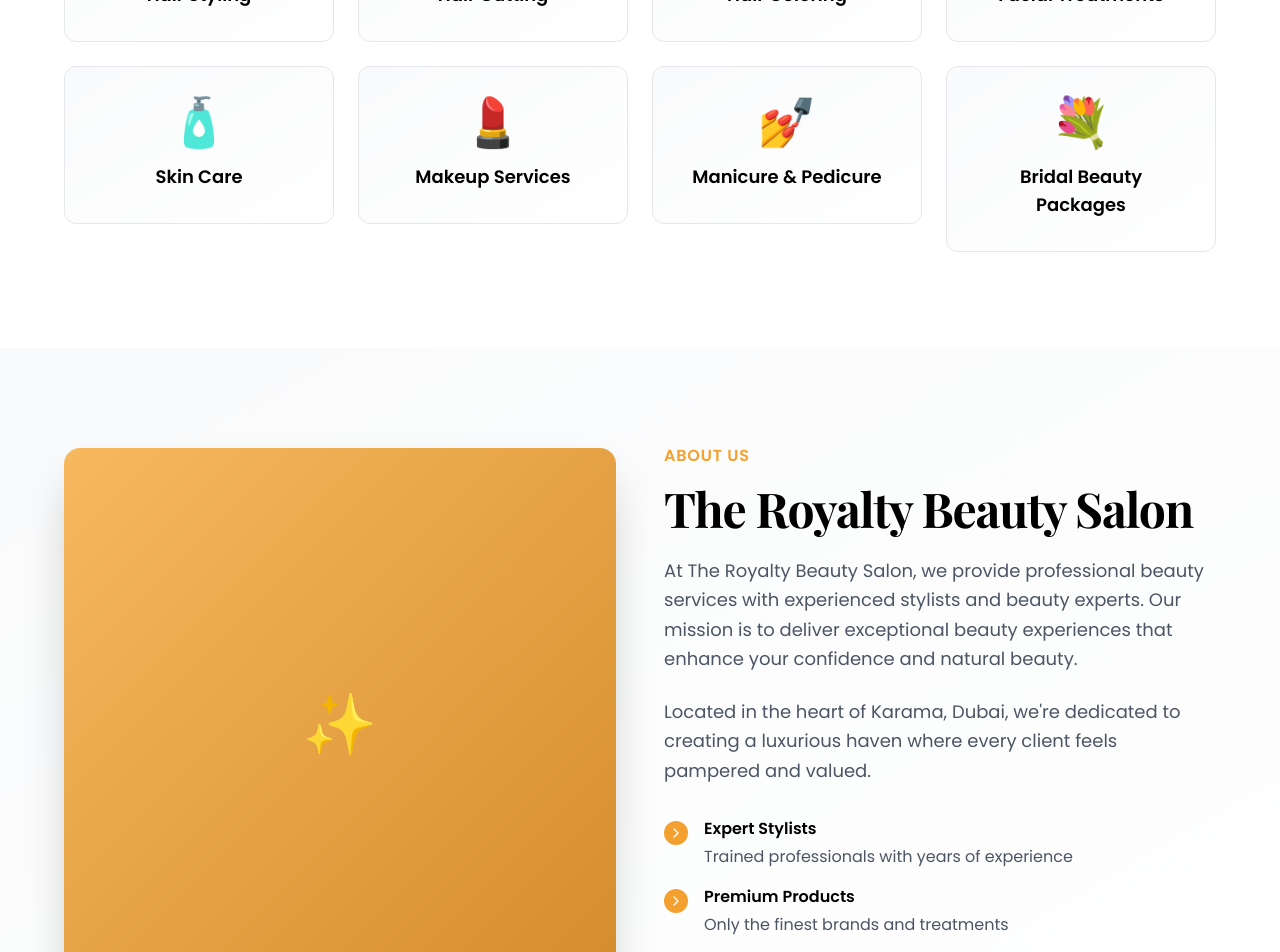
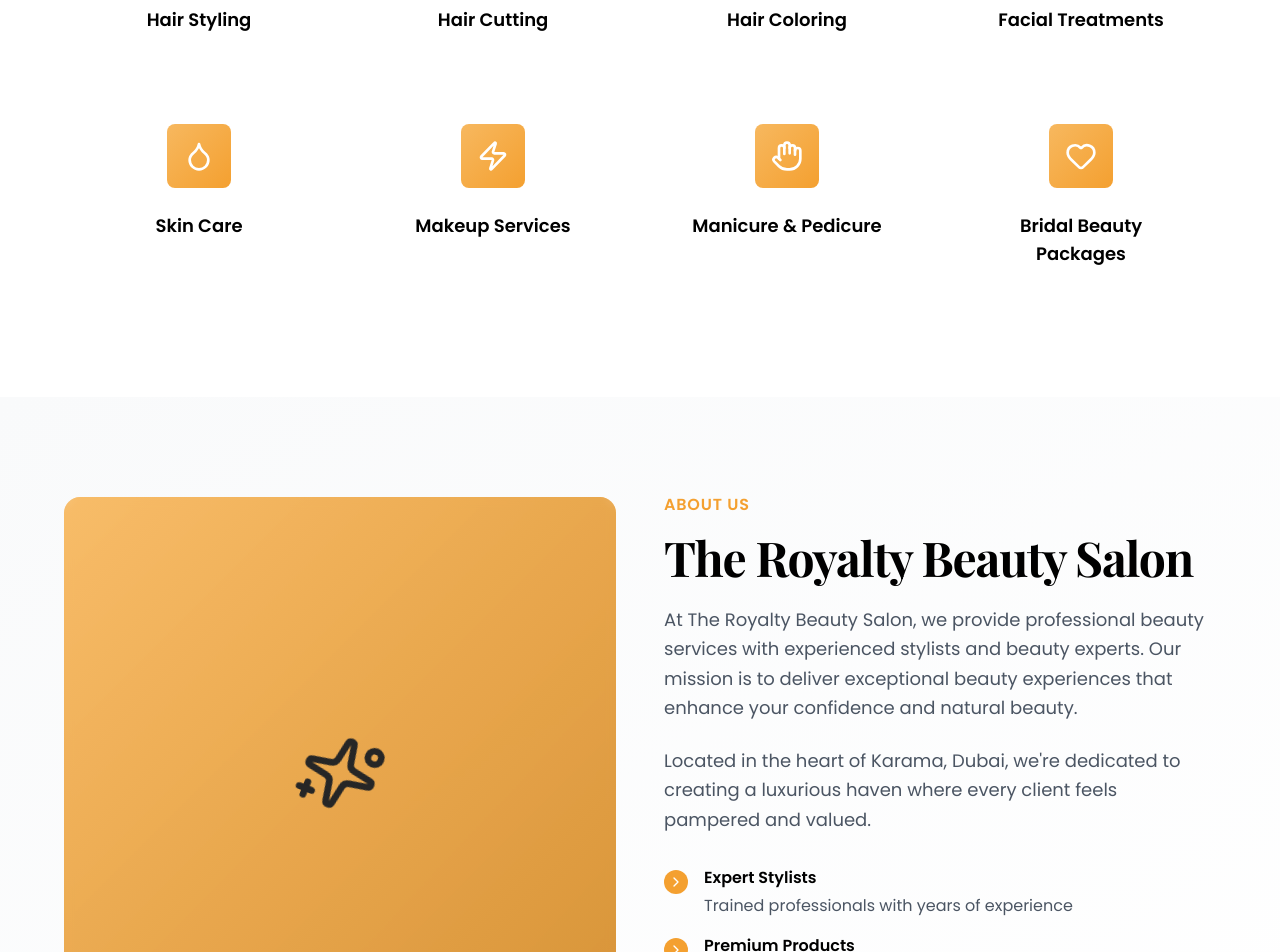
Before and after one commit to bajaranglalkumawat/Salon-dubai, a React (Vite) app: page / in a window 1280 px wide. Shown: the part 1300-2252 px from the top of the page. Built offline with nearby package versions, Linux system fonts and the light colour scheme.

Commit message:
Add glass morphism design and animations to salon website

```diff
--- a/client/pages/Index.tsx
+++ b/client/pages/Index.tsx
@@ -1,5 +1,5 @@
 import { useState } from 'react';
-import { MapPin, Phone, Clock, Star, ChevronRight, Menu, X } from 'lucide-react';
+import { MapPin, Phone, Clock, Star, ChevronRight, Menu, X, Sparkles, Scissors, Brush, Droplet, Palette, Zap, Hand, Heart } from 'lucide-react';
 import { motion } from 'framer-motion';
 
 export default function Index() {
@@ -34,14 +34,14 @@ export default function Index() {
   };
 
   const services = [
-    { name: 'Hair Styling', icon: '💇' },
-    { name: 'Hair Cutting', icon: '✂️' },
-    { name: 'Hair Coloring', icon: '🎨' },
-    { name: 'Facial Treatments', icon: '✨' },
-    { name: 'Skin Care', icon: '🧴' },
-    { name: 'Makeup Services', icon: '💄' },
-    { name: 'Manicure & Pedicure', icon: '💅' },
-    { name: 'Bridal Beauty Packages', icon: '💐' },
+    { name: 'Hair Styling', Icon: Sparkles },
+    { name: 'Hair Cutting', Icon: Scissors },
+    { name: 'Hair Coloring', Icon: Palette },
+    { name: 'Facial Treatments', Icon: Brush },
+    { name: 'Skin Care', Icon: Droplet },
+    { name: 'Makeup Services', Icon: Zap },
+    { name: 'Manicure & Pedicure', Icon: Hand },
+    { name: 'Bridal Beauty Packages', Icon: Heart },
   ];
 
   const containerVariants = {
@@ -67,7 +67,7 @@ export default function Index() {
   return (
     <div className="min-h-screen bg-white">
       {/* Navigation */}
-      <nav className="sticky top-0 z-50 bg-white shadow-md">
+      <nav className="sticky top-0 z-50 bg-white/80 backdrop-blur-xl border-b border-white/20 shadow-lg">
         <div className="max-w-7xl mx-auto px-4 md:px-8 py-4 flex justify-between items-center">
           <div className="flex items-center gap-2">
             <div className="w-10 h-10 bg-gold-500 rounded-lg flex items-center justify-center">
@@ -95,7 +95,7 @@ export default function Index() {
 
         {/* Mobile Menu */}
         {mobileMenuOpen && (
-          <div className="md:hidden bg-white border-t border-gray-200 py-4 px-4">
+          <div className="md:hidden bg-white/90 backdrop-blur-xl border-t border-white/20 py-4 px-4">
             <div className="flex flex-col gap-4">
               <button onClick={() => scrollToSection('services')} className="text-left text-gray-700 hover:text-gold-500 font-medium">Services</button>
               <button onClick={() => scrollToSection('about')} className="text-left text-gray-700 hover:text-gold-500 font-medium">About</button>
@@ -107,10 +107,11 @@ export default function Index() {
       </nav>
 
       {/* Hero Section */}
-      <section className="relative min-h-screen flex items-center justify-center pt-20 overflow-hidden">
-        <div className="absolute inset-0 bg-gradient-to-br from-gray-50 to-gray-100 z-0" />
-        <div className="absolute top-20 right-0 w-96 h-96 bg-gold-100 rounded-full filter blur-3xl opacity-40 z-0" />
-        <div className="absolute bottom-0 left-0 w-96 h-96 bg-gold-100 rounded-full filter blur-3xl opacity-40 z-0" />
+      <section className="relative min-h-screen flex items-center justify-center pt-20 overflow-hidden bg-gradient-to-br from-white via-gray-50 to-gray-100">
+        <div className="absolute inset-0 backdrop-blur-3xl z-0" />
+        <div className="absolute top-20 right-0 w-96 h-96 bg-gold-200 rounded-full filter blur-3xl opacity-30 z-0 animate-pulse" />
+        <div className="absolute bottom-0 left-0 w-96 h-96 bg-gold-200 rounded-full filter blur-3xl opacity-30 z-0 animate-pulse" />
+        <div className="absolute top-1/2 left-1/2 transform -translate-x-1/2 -translate-y-1/2 w-full h-full bg-gradient-to-t from-white/50 to-transparent z-0" />
 
         <div className="max-w-6xl mx-auto px-4 md:px-8 z-10">
           <motion.div
@@ -193,14 +194,25 @@ export default function Index() {
             viewport={{ once: true }}
             className="grid grid-cols-1 md:grid-cols-2 lg:grid-cols-4 gap-6"
           >
-            {services.map((service, index) => (
+            {services.map((service, index) => {
+              const { Icon } = service;
+              return (
                 <motion.div key={index} variants={itemVariants}>
-                <div className="bg-gradient-to-br from-gray-50 to-white border border-gray-200 rounded-xl p-8 text-center hover:shadow-xl transition hover:border-gold-300 group cursor-pointer">
-                  <div className="text-5xl mb-4 transform group-hover:scale-110 transition">{service.icon}</div>
-                  <h3 className="font-semibold text-black text-lg">{service.name}</h3>
+                  <div className="relative group cursor-pointer">
+                    <div className="absolute inset-0 bg-gradient-to-br from-gold-400 to-gold-600 rounded-xl opacity-0 group-hover:opacity-20 blur-xl transition duration-500" />
+                    <div className="relative bg-white/40 backdrop-blur-md border border-white/20 rounded-xl p-8 text-center hover:bg-white/50 transition duration-500 hover:border-gold-300/40">
+                      <div className="relative mb-6">
+                        <div className="absolute inset-0 bg-gradient-to-br from-gold-400 to-gold-500 rounded-lg opacity-0 group-hover:opacity-100 transition duration-500 blur" />
+                        <div className="relative w-16 h-16 mx-auto bg-gradient-to-br from-gold-400 to-gold-500 rounded-lg flex items-center justify-center transform group-hover:scale-110 transition duration-500">
+                          <Icon className="text-white" size={32} />
+                        </div>
+                      </div>
+                      <h3 className="font-semibold text-black text-lg group-hover:text-gold-600 transition">{service.name}</h3>
+                    </div>
                   </div>
                 </motion.div>
-            ))}
+              );
+            })}
           </motion.div>
         </div>
       </section>
@@ -214,9 +226,11 @@ export default function Index() {
               whileInView={{ opacity: 1, x: 0 }}
               viewport={{ once: true }}
             >
-              <div className="relative rounded-2xl overflow-hidden shadow-2xl">
-                <div className="aspect-square bg-gradient-to-br from-gold-400 to-gold-600 flex items-center justify-center text-white text-6xl">
-                  ✨
+              <div className="relative rounded-2xl overflow-hidden">
+                <div className="absolute inset-0 bg-gradient-to-br from-gold-400 via-gold-500 to-gold-600 animate-pulse" />
+                <div className="relative aspect-square bg-gradient-to-br from-gold-400/80 to-gold-600/80 backdrop-blur-sm flex items-center justify-center group">
+                  <Sparkles className="text-white" size={80} className="animate-spin group-hover:animate-pulse" />
+                  <div className="absolute inset-0 bg-gradient-to-t from-black/20 to-transparent opacity-0 group-hover:opacity-100 transition duration-500" />
                 </div>
               </div>
             </motion.div>
@@ -292,24 +306,28 @@ export default function Index() {
             className="grid grid-cols-1 md:grid-cols-3 gap-6"
           >
             {[
-              { emoji: '💇', title: 'Hair Services' },
-              { emoji: '✨', title: 'Facial Treatments' },
-              { emoji: '💅', title: 'Nail Care' },
-              { emoji: '💄', title: 'Makeup' },
-              { emoji: '🧴', title: 'Skincare' },
-              { emoji: '💐', title: 'Bridal Packages' },
-            ].map((item, index) => (
+              { Icon: Scissors, title: 'Hair Services' },
+              { Icon: Brush, title: 'Facial Treatments' },
+              { Icon: Hand, title: 'Nail Care' },
+              { Icon: Palette, title: 'Makeup' },
+              { Icon: Droplet, title: 'Skincare' },
+              { Icon: Heart, title: 'Bridal Packages' },
+            ].map((item, index) => {
+              const { Icon } = item;
+              return (
                 <motion.div key={index} variants={itemVariants}>
-                <div className="relative group rounded-xl overflow-hidden shadow-lg cursor-pointer">
-                  <div className="aspect-square bg-gradient-to-br from-gold-300 to-gold-500 flex items-center justify-center text-7xl group-hover:scale-110 transition transform duration-300">
-                    {item.emoji}
+                  <div className="relative group rounded-xl overflow-hidden cursor-pointer h-64">
+                    <div className="absolute inset-0 bg-gradient-to-br from-gold-400 to-gold-600 opacity-0 group-hover:opacity-100 transition duration-500" />
+                    <div className="absolute inset-0 bg-gradient-to-br from-gold-300 to-gold-500 flex items-center justify-center group-hover:scale-110 transition transform duration-500">
+                      <Icon className="text-white" size={64} />
                     </div>
-                  <div className="absolute inset-0 bg-black bg-opacity-0 group-hover:bg-opacity-40 transition flex items-end p-4">
-                    <h3 className="text-white font-semibold opacity-0 group-hover:opacity-100 transition">{item.title}</h3>
+                    <div className="absolute inset-0 bg-gradient-to-t from-black/60 via-transparent to-transparent opacity-0 group-hover:opacity-100 transition duration-500 flex items-end p-6">
+                      <h3 className="text-white font-semibold text-lg">{item.title}</h3>
                     </div>
                   </div>
                 </motion.div>
-            ))}
+              );
+            })}
           </motion.div>
         </div>
       </section>
@@ -335,7 +353,7 @@ export default function Index() {
             whileInView={{ opacity: 1, y: 0 }}
             viewport={{ once: true }}
             onSubmit={handleBooking}
-            className="bg-gray-800 rounded-2xl p-8 space-y-6"
+            className="bg-white/10 backdrop-blur-xl border border-white/20 rounded-2xl p-8 space-y-6 shadow-2xl hover:bg-white/15 transition duration-500"
           >
             <div className="grid grid-cols-1 md:grid-cols-2 gap-6">
               <div>
@@ -346,7 +364,7 @@ export default function Index() {
                   value={formData.name}
                   onChange={handleFormChange}
                   required
-                  className="w-full bg-gray-700 text-white rounded-lg px-4 py-3 focus:outline-none focus:ring-2 focus:ring-gold-500"
+                  className="w-full bg-white/10 backdrop-blur-sm border border-white/20 text-white rounded-lg px-4 py-3 focus:outline-none focus:ring-2 focus:ring-gold-400 focus:bg-white/20 transition placeholder-white/50"
                   placeholder="Your name"
                 />
               </div>
@@ -358,7 +376,7 @@ export default function Index() {
                   value={formData.phone}
                   onChange={handleFormChange}
                   required
-                  className="w-full bg-gray-700 text-white rounded-lg px-4 py-3 focus:outline-none focus:ring-2 focus:ring-gold-500"
+                  className="w-full bg-white/10 backdrop-blur-sm border border-white/20 text-white rounded-lg px-4 py-3 focus:outline-none focus:ring-2 focus:ring-gold-400 focus:bg-white/20 transition placeholder-white/50"
                   placeholder="+971 56 462 9378"
                 />
               </div>
@@ -372,7 +390,7 @@ export default function Index() {
                   value={formData.service}
                   onChange={handleFormChange}
                   required
-                  className="w-full bg-gray-700 text-white rounded-lg px-4 py-3 focus:outline-none focus:ring-2 focus:ring-gold-500"
+                  className="w-full bg-white/10 backdrop-blur-sm border border-white/20 text-white rounded-lg px-4 py-3 focus:outline-none focus:ring-2 focus:ring-gold-400 focus:bg-white/20 transition"
                 >
                   <option value="">Select a service</option>
                   {services.map((service) => (
@@ -390,7 +408,7 @@ export default function Index() {
                   value={formData.date}
                   onChange={handleFormChange}
                   required
-                  className="w-full bg-gray-700 text-white rounded-lg px-4 py-3 focus:outline-none focus:ring-2 focus:ring-gold-500"
+                  className="w-full bg-white/10 backdrop-blur-sm border border-white/20 text-white rounded-lg px-4 py-3 focus:outline-none focus:ring-2 focus:ring-gold-400 focus:bg-white/20 transition"
                 />
               </div>
             </div>
@@ -403,7 +421,7 @@ export default function Index() {
                 value={formData.time}
                 onChange={handleFormChange}
                 required
-                className="w-full bg-gray-700 text-white rounded-lg px-4 py-3 focus:outline-none focus:ring-2 focus:ring-gold-500"
+                className="w-full bg-white/10 backdrop-blur-sm border border-white/20 text-white rounded-lg px-4 py-3 focus:outline-none focus:ring-2 focus:ring-gold-400 focus:bg-white/20 transition"
               />
             </div>
 
@@ -440,8 +458,11 @@ export default function Index() {
             className="grid grid-cols-1 md:grid-cols-3 gap-8"
           >
             <motion.div variants={itemVariants} className="text-center">
-              <div className="w-16 h-16 bg-gold-500 rounded-full flex items-center justify-center mx-auto mb-4">
+              <div className="relative group">
+                <div className="absolute inset-0 bg-gradient-to-br from-gold-400 to-gold-500 rounded-full opacity-0 group-hover:opacity-30 blur-xl transition duration-500 w-16 h-16 mx-auto" />
+                <div className="relative w-16 h-16 bg-gradient-to-br from-gold-400 to-gold-500 rounded-full flex items-center justify-center mx-auto mb-4 shadow-lg group-hover:shadow-2xl transition duration-500">
                   <MapPin className="text-white" size={28} />
+                </div>
               </div>
               <h3 className="font-semibold text-black text-lg mb-2">Location</h3>
               <p className="text-gray-600 text-sm leading-relaxed">
@@ -452,8 +473,11 @@ export default function Index() {
             </motion.div>
 
             <motion.div variants={itemVariants} className="text-center">
-              <div className="w-16 h-16 bg-gold-500 rounded-full flex items-center justify-center mx-auto mb-4">
+              <div className="relative group">
+                <div className="absolute inset-0 bg-gradient-to-br from-gold-400 to-gold-500 rounded-full opacity-0 group-hover:opacity-30 blur-xl transition duration-500 w-16 h-16 mx-auto" />
+                <div className="relative w-16 h-16 bg-gradient-to-br from-gold-400 to-gold-500 rounded-full flex items-center justify-center mx-auto mb-4 shadow-lg group-hover:shadow-2xl transition duration-500">
                   <Phone className="text-white" size={28} />
+                </div>
               </div>
               <h3 className="font-semibold text-black text-lg mb-2">Phone</h3>
               <a href="tel:+971564629378" className="text-gray-600 hover:text-gold-500 font-semibold transition">
@@ -463,8 +487,11 @@ export default function Index() {
             </motion.div>
 
             <motion.div variants={itemVariants} className="text-center">
-              <div className="w-16 h-16 bg-gold-500 rounded-full flex items-center justify-center mx-auto mb-4">
+              <div className="relative group">
+                <div className="absolute inset-0 bg-gradient-to-br from-gold-400 to-gold-500 rounded-full opacity-0 group-hover:opacity-30 blur-xl transition duration-500 w-16 h-16 mx-auto" />
+                <div className="relative w-16 h-16 bg-gradient-to-br from-gold-400 to-gold-500 rounded-full flex items-center justify-center mx-auto mb-4 shadow-lg group-hover:shadow-2xl transition duration-500">
                   <Clock className="text-white" size={28} />
+                </div>
               </div>
               <h3 className="font-semibold text-black text-lg mb-2">Hours</h3>
               <p className="text-gray-600 text-sm">
```
Also changed, not shown: client/global.css (+48 -1 lines). Lines whose indentation alone changed are shown as unchanged.
